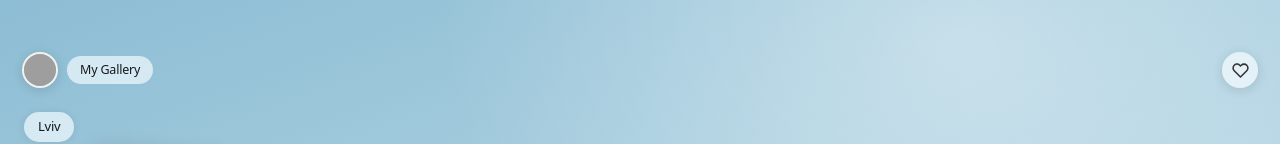
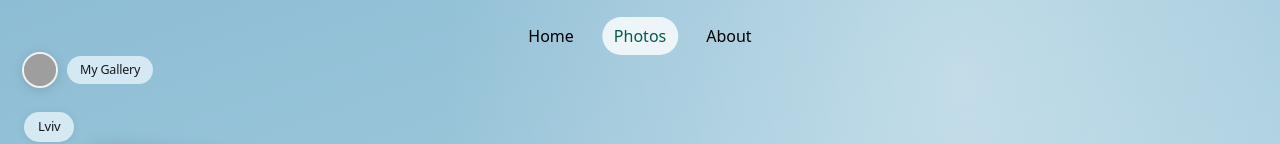
Before and after one commit to mrahmann0010/photo-app, a React (Vite) app: page /photos in a window 1280 px wide. Shown: the top 144 px of the page. Built offline with nearby package versions, Linux system fonts and the light colour scheme; grey boxes are pictures that could not be loaded.

Commit message:
navbar fix in gallarypage

```diff
--- a/src/components/Navbar.jsx
+++ b/src/components/Navbar.jsx
@@ -2,49 +2,76 @@ import { useEffect, useState } from "react";
 import { NavLink } from "react-router-dom";
 
 function Navbar() {
-    const baseClass = 'px-3 py-2 rounded-full transition-all duration-600 text-md';
-    const activeClass = 'bg-activeBG text-navText';
+  const baseClass =
+    "px-3 py-2 rounded-full transition-all duration-600 text-md z-20";
+
+  const activeClass = "bg-activeBG text-navText";
 
   const [scrolled, setScrolled] = useState(false);
 
-    useEffect(()=>{
+  useEffect(() => {
     const onScroll = () => {
-            setScrolled(window.scrollY>10);
+      const scrollY =
+        window.scrollY ||
+        document.documentElement.scrollTop ||
+        document.body.scrollTop;
+
+      setScrolled(scrollY > 10);
     };
-        window.addEventListener('scroll', onScroll);
-        return ()=> window.removeEventListener('scroll', onScroll)
-    },[]);
+
+    window.addEventListener("scroll", onScroll, { passive: true });
+
+    return () => window.removeEventListener("scroll", onScroll);
+  }, []);
 
   return (
-        <nav className={`my-6 fixed top-0 left-1/2 -translate-x-1/2 ${scrolled? 'bg-navBG px-3 py-4 rounded-full backdrop-blur-[20px] saturate-[1.7] z-50': 'bg-transparent'} transition-all duration-700`}>
+    <nav
+      className={`my-6 fixed top-0 left-1/2 -translate-x-1/2 z-[999]
+      ${
+        scrolled
+          ? "bg-navBG px-3 py-4 rounded-full backdrop-blur-[20px] saturate-[1.7]"
+          : "bg-transparent"
+      } transition-all duration-700`}
+    >
       <ul className="list-none flex gap-4 justify-center">
-
         <li>
-                    <NavLink to='/' end
-                        className={({isActive})=> `${baseClass} ${isActive ? activeClass: ''}`}
+          <NavLink
+            to="/"
+            end
+            className={({ isActive }) =>
+              `${baseClass} ${isActive ? activeClass : ""}`
+            }
           >
             Home
           </NavLink>
         </li>
 
         <li>
-                    <NavLink to='/photos' end
-                        className={({isActive})=> `${baseClass} ${isActive ? activeClass: ''}`}
+          <NavLink
+            to="/photos"
+            end
+            className={({ isActive }) =>
+              `${baseClass} ${isActive ? activeClass : ""}`
+            }
           >
             Photos
           </NavLink>
         </li>
 
         <li>
-                    <NavLink to='/about' end
-                        className={({isActive})=> `${baseClass} ${isActive ? activeClass: ''}`}
+          <NavLink
+            to="/about"
+            end
+            className={({ isActive }) =>
+              `${baseClass} ${isActive ? activeClass : ""}`
+            }
           >
             About
           </NavLink>
         </li>
       </ul>
     </nav>
-    )
+  );
 }
 
 export default Navbar;
--- a/src/pages/GalleryPage.tsx
+++ b/src/pages/GalleryPage.tsx
@@ -10,21 +10,21 @@ import { usePinchZoom } from '../hooks/usePinchZoom';
 import { collections as initialCollections } from '../data/gallery-collections';
 import type { Collection, ZoomLevel } from '../types/gallery';
 
-// ─── Zoom scale map ───────────────────────────────────────────────────────────
 const ZOOM_SCALE: Record<ZoomLevel, number> = { '-1': 0.70, '0': 1, '1': 1.32 };
 
-// ─── Profile avatar (replace src with your own) ───────────────────────────────
 function TopBar() {
   return (
     <div
-      className="flex items-center justify-between px-[22px] relative z-10 flex-shrink-0"
+      className="flex items-center justify-between px-[22px] relative flex-shrink-0"
       style={{ paddingTop: 'max(52px, env(safe-area-inset-top, 52px))', paddingBottom: 10 }}
     >
       <div className="flex items-center gap-[9px]">
         <div
           className="overflow-hidden flex-shrink-0"
           style={{
-            width: 36, height: 36, borderRadius: '50%',
+            width: 36,
+            height: 36,
+            borderRadius: '50%',
             border: '2px solid rgba(255,255,255,0.75)',
             boxShadow: '0 2px 12px rgba(0,0,0,0.13)',
             background: '#ccc',
@@ -36,6 +36,7 @@ function TopBar() {
             className="w-full h-full object-cover block"
           />
         </div>
+
         <div
           className="px-[13px] py-[5px] text-[12.5px] font-medium tracking-[-0.015em]"
           style={{
@@ -49,70 +50,52 @@ function TopBar() {
           My Gallery
         </div>
       </div>
-
-      <button
-        className="flex items-center justify-center border-none cursor-pointer flex-shrink-0"
-        style={{
-          width: 36, height: 36, borderRadius: '50%',
-          background: 'rgba(255,255,255,0.64)',
-          backdropFilter: 'blur(18px) saturate(1.5)',
-          WebkitBackdropFilter: 'blur(18px) saturate(1.5)',
-          boxShadow: '0 2px 12px rgba(0,0,0,0.13)',
-          color: '#333',
-        }}
-        aria-label="Favourites"
-      >
-        <svg width="17" height="17" viewBox="0 0 24 24" fill="none" stroke="currentColor"
-          strokeWidth="2.2" strokeLinecap="round" strokeLinejoin="round">
-          <path d="M20.84 4.61a5.5 5.5 0 0 0-7.78 0L12 5.67l-1.06-1.06a5.5 5.5 0 0 0-7.78 7.78l1.06 1.06L12 21.23l7.78-7.78 1.06-1.06a5.5 5.5 0 0 0 0-7.78z"/>
-        </svg>
-      </button>
     </div>
   );
 }
 
-// ─── GalleryPage ──────────────────────────────────────────────────────────────
+export default function GalleryPage() {
 
-export default function GalleryPage() {
-  const [collections, setCollections] = useState<Collection[]>(initialCollections);
-  const [activeKey, setActiveKey] = useState<string | null>(null);
-  const [zoom, setZoom] = useState<ZoomLevel>(0);
+  const [collections, setCollections] = useState(initialCollections);
+  const [activeKey, setActiveKey] = useState(null);
+  const [zoom, setZoom] = useState(0);
   const [query, setQuery] = useState('');
 
-  // Derived state
   const activeCollection = useMemo(
     () => collections.find((c) => c.key === activeKey) ?? null,
-    [collections, activeKey],
+    [collections, activeKey]
   );
 
   const filteredKeys = useMemo(() => {
-    if (!query.trim()) return new Set<string>();
+
+    if (!query.trim()) return new Set();
+
     const q = query.toLowerCase();
-    const excluded = new Set<string>();
+    const excluded = new Set();
+
     collections.forEach((c) => {
       if (!c.title.toLowerCase().includes(q) && !c.location.toLowerCase().includes(q)) {
         excluded.add(c.key);
       }
     });
+
     return excluded;
+
   }, [collections, query]);
 
-  // Handlers
-  const openCollection = useCallback((key: string) => setActiveKey(key), []);
+  const openCollection = useCallback((key) => setActiveKey(key), []);
   const closeCollection = useCallback(() => setActiveKey(null), []);
 
-  const handleLikeToggle = useCallback((key: string) => {
+  const handleLikeToggle = useCallback((key) => {
     setCollections((prev) =>
-      prev.map((c) => (c.key === key ? { ...c, liked: !c.liked } : c)),
+      prev.map((c) => (c.key === key ? { ...c, liked: !c.liked } : c))
     );
   }, []);
 
-  const handleZoomIn  = useCallback(() => setZoom((z) => Math.min(1,  z + 1) as ZoomLevel), []);
-  const handleZoomOut = useCallback(() => setZoom((z) => Math.max(-1, z - 1) as ZoomLevel), []);
+  const handleZoomIn = useCallback(() => setZoom((z) => Math.min(1, z + 1)), []);
+  const handleZoomOut = useCallback(() => setZoom((z) => Math.max(-1, z - 1)), []);
 
-  // Pinch-to-zoom on the gallery scroll area
   const { pinchHandlers } = usePinchZoom({ zoom, setZoom });
-
   const zoomScale = ZOOM_SCALE[zoom];
 
   return (
@@ -122,26 +105,20 @@ export default function GalleryPage() {
         <meta name="description" content="Your personal photography collections." />
       </Helmet>
 
-      {/*
-        Full-screen container with sky gradient.
-        Swap this background for your own if needed — it's all inline CSS
-        so it won't bleed into your design system.
-      */}
       <div
-        className="fixed inset-0 flex flex-col overflow-hidden"
+        className="w-full min-h-screen flex flex-col overflow-hidden relative"
         style={{
           background: `
-            radial-gradient(ellipse at 75%  5%,  rgba(255,255,255,0.38) 0%, transparent 38%),
-            radial-gradient(ellipse at 15% 55%,  rgba(255,255,255,0.22) 0%, transparent 32%),
-            radial-gradient(ellipse at 85% 80%,  rgba(255,255,255,0.18) 0%, transparent 28%),
+            radial-gradient(ellipse at 75% 5%, rgba(255,255,255,0.38) 0%, transparent 38%),
+            radial-gradient(ellipse at 15% 55%, rgba(255,255,255,0.22) 0%, transparent 32%),
+            radial-gradient(ellipse at 85% 80%, rgba(255,255,255,0.18) 0%, transparent 28%),
             linear-gradient(160deg, #8dbdd4 0%, #a8cedf 35%, #bcd9e8 65%, #cce2ef 100%)
           `,
         }}
       >
-        {/* Top bar — always on top, never zooms */}
+
         <TopBar />
 
-        {/* Scrollable, zoomable gallery area */}
         <motion.div
           className="flex-1 overflow-y-auto overflow-x-hidden"
           style={{
@@ -154,11 +131,9 @@ export default function GalleryPage() {
           transition={{ type: 'spring', stiffness: 200, damping: 26 }}
           {...pinchHandlers}
         >
-          {/* Hides scrollbar in Webkit */}
-          <style>{`div::-webkit-scrollbar { display: none; }`}</style>
 
-          {/* Gallery is not visible when detail sheet is open */}
           <AnimatePresence>
+
             {!activeKey && (
               <motion.div
                 key="gallery"
@@ -179,18 +154,13 @@ export default function GalleryPage() {
                 ))}
               </motion.div>
             )}
+
           </AnimatePresence>
+
         </motion.div>
 
-        {/* Bottom bar — always visible over the gallery */}
         <AnimatePresence>
           {!activeKey && (
-            <motion.div
-              initial={{ y: 80, opacity: 0 }}
-              animate={{ y: 0, opacity: 1 }}
-              exit={{ y: 80, opacity: 0 }}
-              transition={{ type: 'spring', stiffness: 300, damping: 32 }}
-            >
             <GalleryBottomBar
               query={query}
               onQueryChange={setQuery}
@@ -198,12 +168,11 @@ export default function GalleryPage() {
               onZoomIn={handleZoomIn}
               onZoomOut={handleZoomOut}
             />
-            </motion.div>
           )}
         </AnimatePresence>
+
       </div>
 
-      {/* Collection detail — mounts above everything */}
       <CollectionDetail
         collection={activeCollection}
         onClose={closeCollection}
```
Lines whose indentation alone changed are shown as unchanged.
